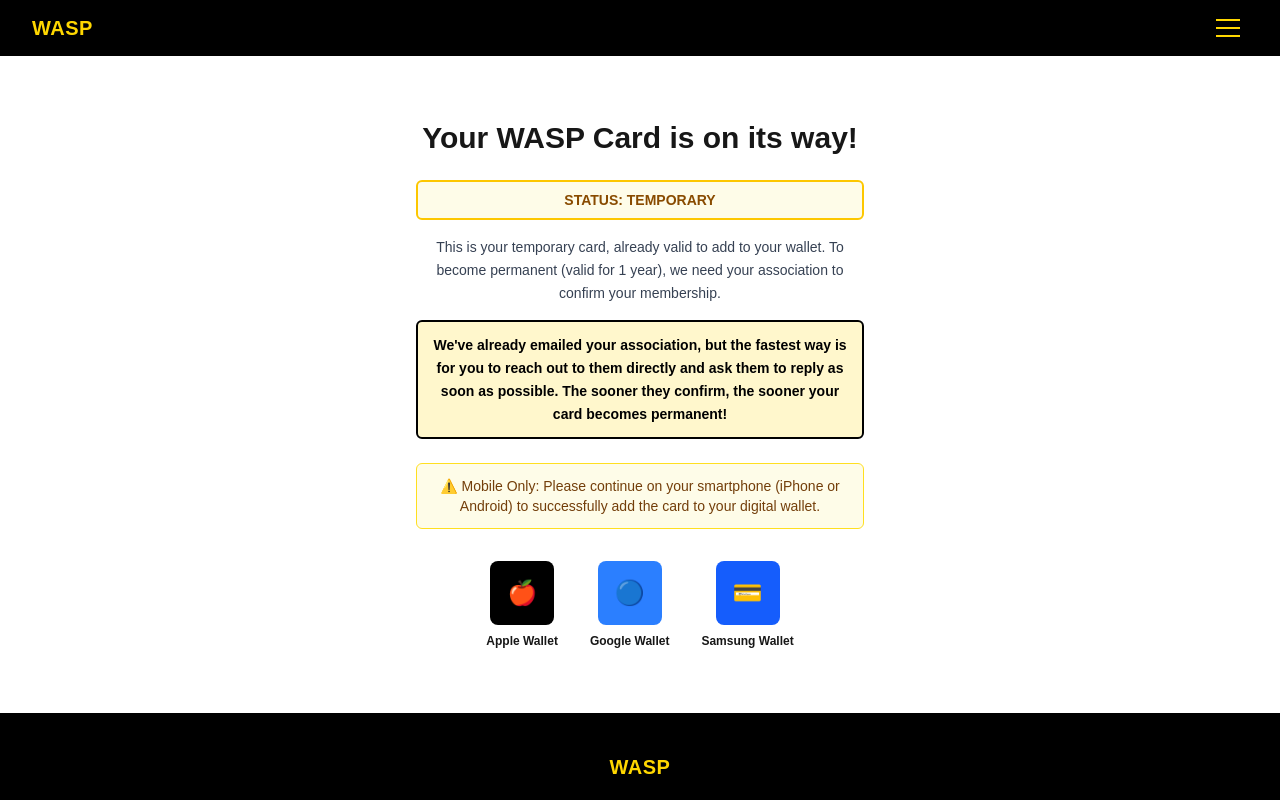
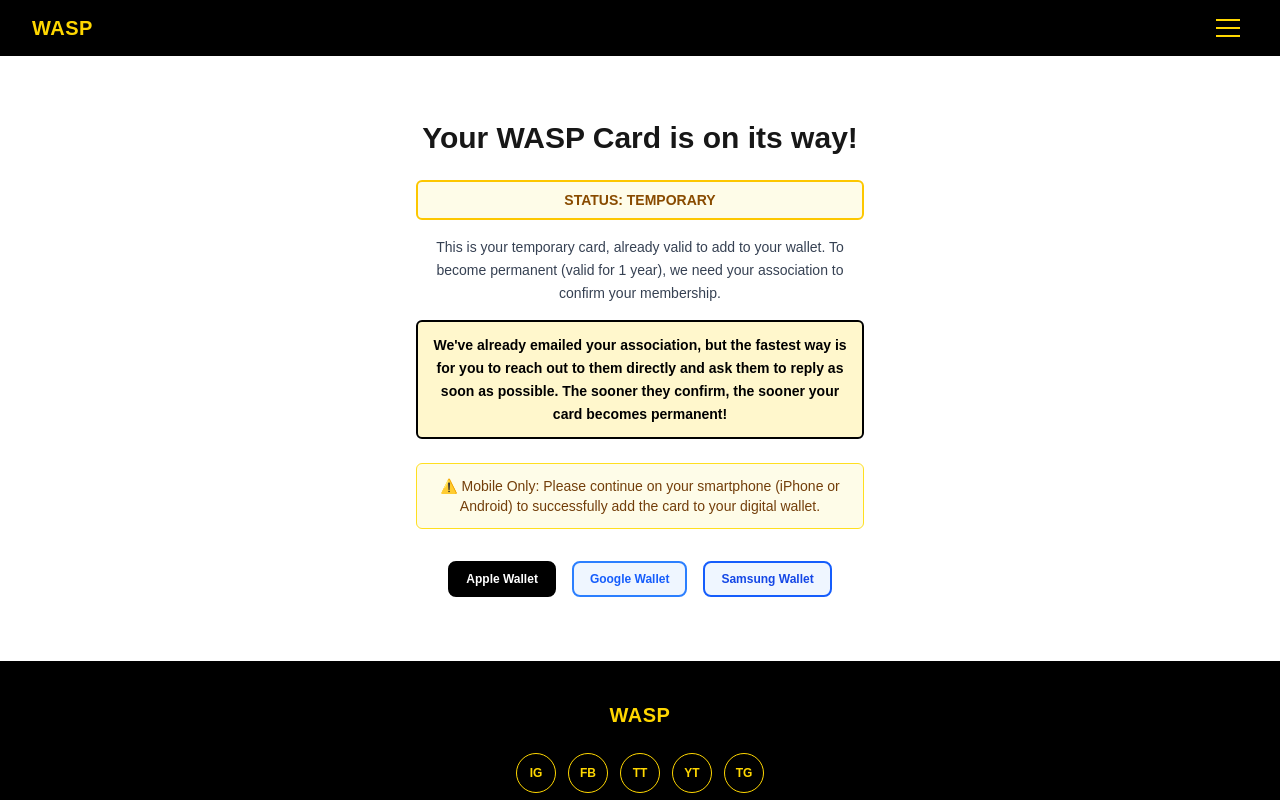
Before and after one commit to WASP01admin/mio-sito, a Next.js app in the folder web/: page /en/registrati/successo in a window 1280 px wide. Shown: the top 800 px of the page. Built offline with nearby package versions, Linux system fonts and the light colour scheme.

Commit message:
Simplify wallet badges - remove icons, use text only

```diff
--- a/web/app/[locale]/registrati/successo/page.tsx
+++ b/web/app/[locale]/registrati/successo/page.tsx
@@ -57,24 +57,15 @@
               </p>
             )}
 
-            <div className="mt-8 flex justify-center gap-8">
-              <div className="flex flex-col items-center gap-2">
-                <div className="flex h-16 w-16 items-center justify-center rounded-lg bg-black text-2xl">
-                  🍎
-                </div>
-                <span className="text-xs font-semibold">Apple Wallet</span>
+            <div className="mt-8 flex flex-wrap justify-center gap-4">
+              <div className="rounded-lg border-2 border-black bg-black px-4 py-2 text-center text-white">
+                <div className="text-xs font-bold">Apple Wallet</div>
               </div>
-              <div className="flex flex-col items-center gap-2">
-                <div className="flex h-16 w-16 items-center justify-center rounded-lg bg-blue-500 text-2xl">
-                  🔵
-                </div>
-                <span className="text-xs font-semibold">Google Wallet</span>
+              <div className="rounded-lg border-2 border-blue-500 bg-blue-50 px-4 py-2 text-center">
+                <div className="text-xs font-bold text-blue-600">Google Wallet</div>
               </div>
-              <div className="flex flex-col items-center gap-2">
-                <div className="flex h-16 w-16 items-center justify-center rounded-lg bg-blue-600 text-2xl">
-                  💳
-                </div>
-                <span className="text-xs font-semibold">Samsung Wallet</span>
+              <div className="rounded-lg border-2 border-blue-600 bg-blue-50 px-4 py-2 text-center">
+                <div className="text-xs font-bold text-blue-700">Samsung Wallet</div>
               </div>
             </div>
 
```
